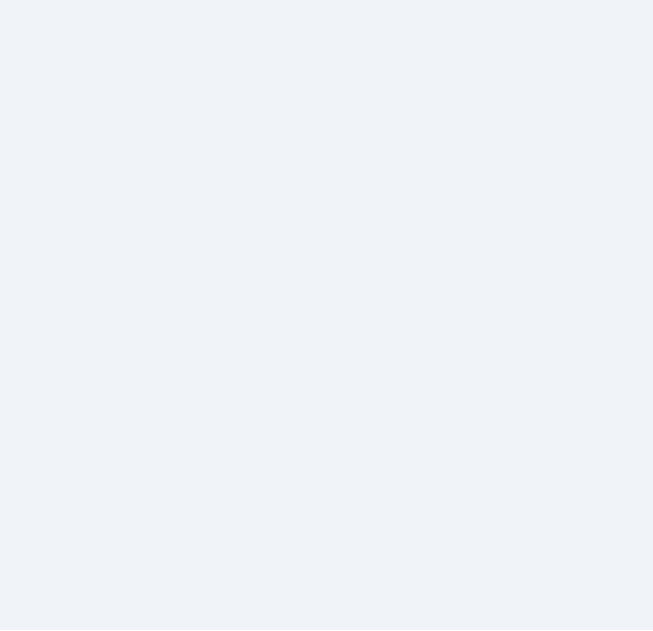
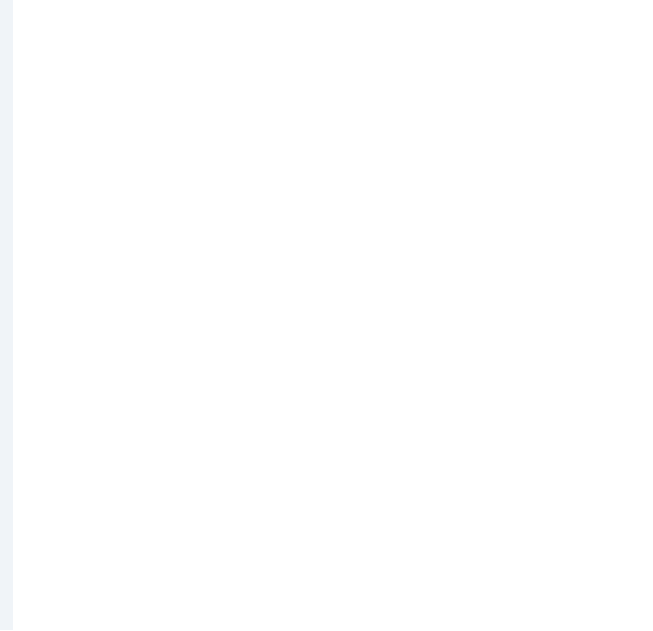
Before and after one commit to makskuzmich/IT_Project, a plain HTML site: page deppsit_page/deposit.html in a window 1280 px wide. Shown: the top 631 px of the page, 1267-1920 px from the left, 653 px wide, since content can reach past the window. Drawn offline with Linux system fonts and the light colour scheme.

Commit message:
new rewie

```diff
--- a/deppsit_page/css/stylse.scss
+++ b/deppsit_page/css/stylse.scss
@@ -69,7 +69,6 @@ button:hover{
    cursor: pointer;
 }
 .block{
-   width: 1920px;
    height: 630px;
    background: #F0F4F8;
    position: relative;
--- a/installment_page/css/style.scss
+++ b/installment_page/css/style.scss
@@ -69,7 +69,6 @@ button:hover{
    cursor: pointer;
 }
 .block{
-   width: 1920px;
    height: 630px;
    background: #F0F4F8;
    position: relative;
--- a/online_page/css/style.scss
+++ b/online_page/css/style.scss
@@ -67,7 +67,6 @@ button:hover{
    cursor: pointer;
 }
 .block{
-   width: 1920px;
    height: 630px;
    background: #F0F4F8;
    position: relative;
```
Also changed, not shown: online_page/online.html (+2 -2 lines), deppsit_page/css/stylse.css, installment_page/css/style.css, online_page/css/style.css, 3 other files.
